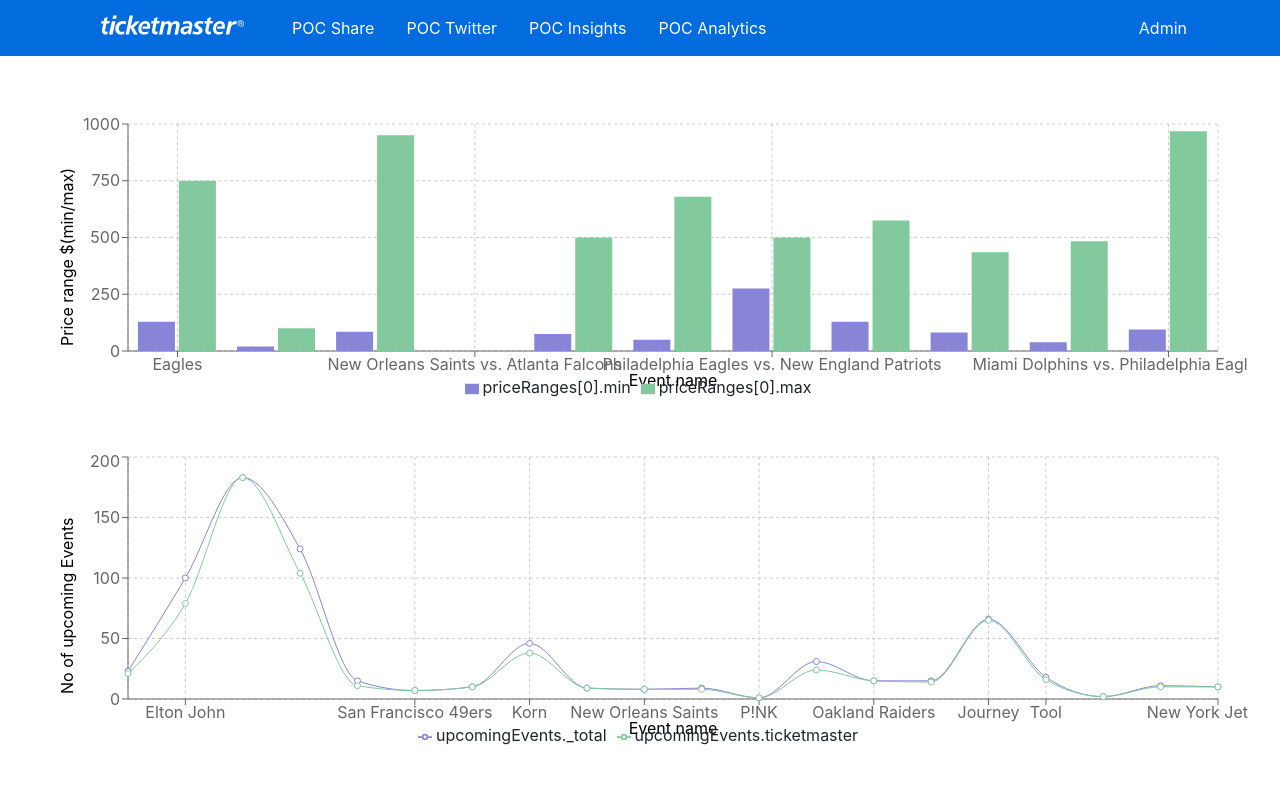
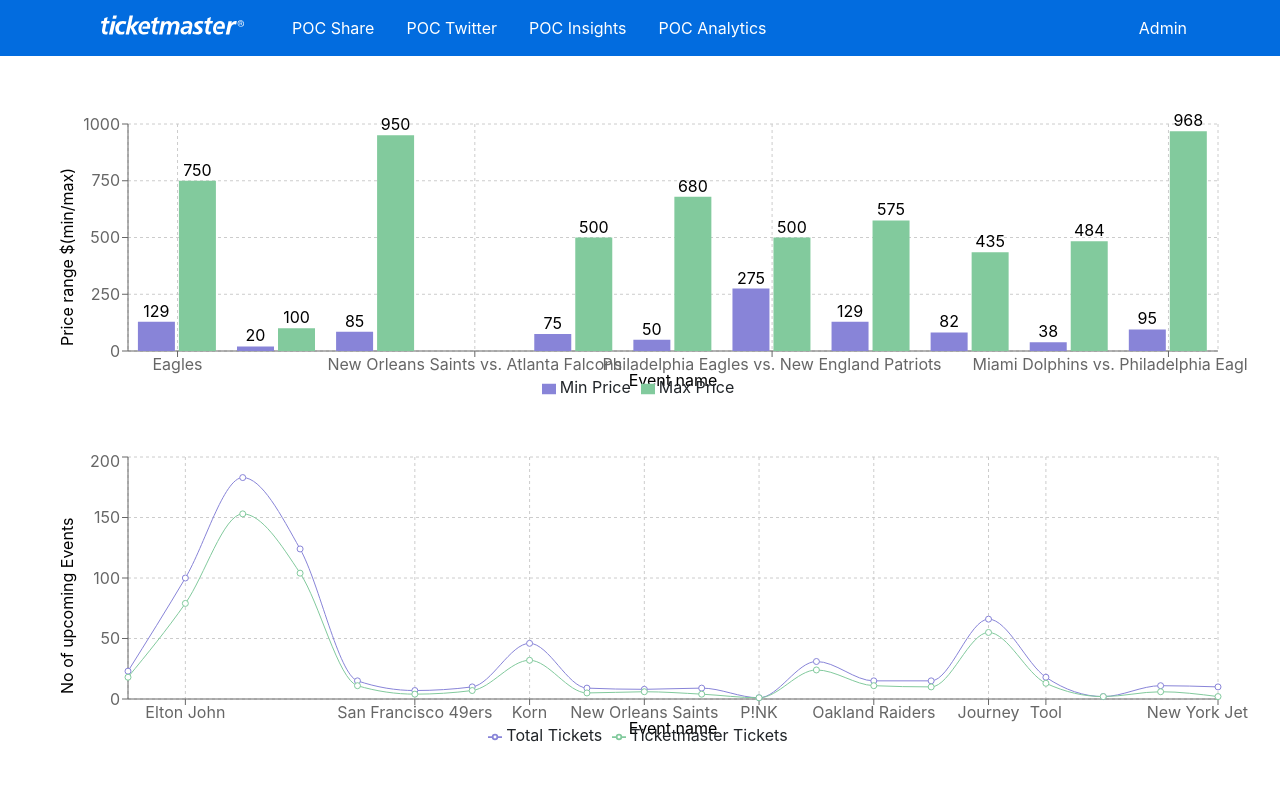
Before and after one commit to npagolu4219/ticketmaster_pocs, a Next.js app: page /analyticsPoc in a window 1280 px wide. Shown: the top 800 px of the page. Built offline with nearby package versions, Linux system fonts and the light colour scheme.

Commit message:
customized data for analytics

```diff
--- a/components/Analytics.js
+++ b/components/Analytics.js
@@ -5,45 +5,44 @@
     BarChart, LineChart, AreaChart, Area, Line,linearGradient, Bar, Cell, XAxis, YAxis, CartesianGrid, Tooltip, Legend, Label, LabelList
   } from 'recharts';
 
-  class CustomizedAxisTick extends Component {
-    render() {
-      const {
-        x, y, stroke, payload,
-      } = this.props;
+//   class CustomizedAxisTick extends Component {
+//     render() {
+//       const {
+//         x, y, stroke, payload,
+//       } = this.props;
 
-      return (
-        <g transform={`translate(${x},${y})`}>
-          <text x={0} y={0} dy={16} textAnchor="end" fill="#666" transform="rotate(-35)">{payload.value}</text>
-        </g>
-      );
-    }
-  }
+//       return (
+//         <g transform={`translate(${x},${y})`}>
+//           <text x={0} y={0} dy={16} textAnchor="end" fill="#666" transform="rotate(-35)">{payload.value}</text>
+//         </g>
+//       );
+//     }
+//   }
 
 class Analytics extends Component{
     constructor(props){
         super(props)
         this.state = {
-            data: []
+            data: getFormattedData(analyticsData)
         }
     }
 
     render(){
-        console.log(analyticsData.events._embedded.events)
+        let {data} = this.state;
+        // console.log(analyticsData.events._embedded.events)
         return(
             <div>
                 <div className='m-5'>
                     <BarChart
                     width={1200}
                     height={300}
-                    data={analyticsData.events._embedded.events}
+                    data={data.events._embedded.events}
                     margin={{
                     top: 20, right: 30, left: 20, bottom: 5,
                     }}
                 >
                     <CartesianGrid strokeDasharray="3 3" />
-                    <XAxis dataKey="name"
-                    // tick={<CustomizedAxisTick />}
-                     >
+                    <XAxis dataKey="name" >
                     <Label value="Event name" offset={-5} position="insideBottom" />
                     </XAxis>
                     <YAxis
@@ -51,19 +50,20 @@
                     />
                     <Tooltip />
                     <Legend />
-                    <Bar dataKey="priceRanges[0].min" fill="#8884d8">
-                    <LabelList dataKey="min" position="top" />
+                    <Bar dataKey="Min Price" fill="#8884d8">
+                    <LabelList dataKey="Min Price" position="top" />
                     </Bar>
-                    <Bar dataKey="priceRanges[0].max" fill="#82ca9d" />
+                    <Bar dataKey="Max Price" fill="#82ca9d">
+                    <LabelList dataKey="Max Price" position="top" />
+                    </Bar>
+
                 </BarChart>
                 </div>
                     <div className='m-5'>
-                <LineChart width={1200} height={300} data={analyticsData.attractions._embedded.attractions}
+                <LineChart width={1200} height={300} data={data.attractions._embedded.attractions}
                     margin={{ top: 5, right: 30, left: 20, bottom: 5 }}>
                     <CartesianGrid strokeDasharray="3 3" />
-                    <XAxis dataKey="name"
-                    // tick={<CustomizedAxisTick />}
-                    >
+                    <XAxis dataKey="name" >
                     <Label value="Event name" offset={-5} position="insideBottom" />
                     </XAxis>
                     <YAxis
@@ -71,18 +71,21 @@
                     />
                     <Tooltip />
                     <Legend />
-                    <Line type="monotone" dataKey="upcomingEvents._total" stroke="#8884d8" />
-                    <Line type="monotone" dataKey="upcomingEvents.ticketmaster" stroke="#82ca9d" />
+                    <Line type="monotone" dataKey="Total Tickets" stroke="#8884d8" >
+                    {/* <LabelList dataKey="Total Tickets" position="top" /> */}
+                    </Line>
+                    <Line type="monotone" dataKey="Ticketmaster Tickets" stroke="#82ca9d" >
+                    {/* <LabelList dataKey="Ticketmaster Tickets" position="bottom" /> */}
+                    </Line>
+
                 </LineChart>
                 </div>
 
                 <div className='m-5'>
-                <LineChart width={1200} height={300} data={analyticsData.venues._embedded.venues}
+                <LineChart width={1200} height={300} data={data.venues._embedded.venues}
                     margin={{ top: 5, right: 30, left: 20, bottom: 5 }}>
                     <CartesianGrid strokeDasharray="3 3" />
-                    <XAxis dataKey="name"
-                    // tick={<CustomizedAxisTick />}
-                     >
+                    <XAxis dataKey="name" >
                     <Label value="Venue name" offset={-5} position="insideBottom" />
                     </XAxis>
                     <YAxis
@@ -90,8 +93,8 @@
                     />
                     <Tooltip />
                     <Legend />
-                    <Line type="monotone" dataKey="upcomingEvents._total" stroke="#8884d8" />
-                    <Line type="monotone" dataKey="upcomingEvents.ticketmaster" stroke="#82ca9d" />
+                    <Line type="monotone" dataKey="Total Tickets" stroke="#8884d8" />
+                    <Line type="monotone" dataKey="Ticketmaster Tickets" stroke="#82ca9d" />
                 </LineChart>
                 </div>
             </div>
@@ -99,3 +102,20 @@
     }
 }
 export default Analytics
+
+function getFormattedData(data){
+    data.events._embedded.events.forEach(e=>{
+        // console.log(e.priceRanges && e.priceRanges[0].min)
+        e["Min Price"] = e.priceRanges && e.priceRanges[0].min
+        e["Max Price"] = e.priceRanges && e.priceRanges[0].max
+    })
+    data.attractions._embedded.attractions.forEach(e=>{
+        e["Total Tickets"] = e.upcomingEvents._total;
+        e["Ticketmaster Tickets"] = e.upcomingEvents.ticketmaster;
+    })
+    data.venues._embedded.venues.forEach(e=>{
+        e["Total Tickets"] = e.upcomingEvents._total;
+        e["Ticketmaster Tickets"] = e.upcomingEvents.ticketmaster;
+    })
+    return data
+}
```
Also changed, not shown: components/analyticsData.js.
